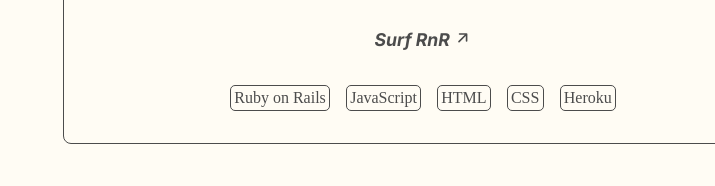
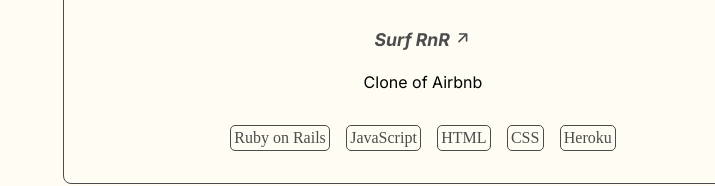
Before and after one commit to a-sfvm/webPortfolio, a React (Vite) app: page / in a window 1280 px wide. Shown: the part 2996-3182 px from the top of the page, without its empty margins (565-1280 px from the left). Built offline with nearby package versions, Linux system fonts and the light colour scheme; a web font is replaced by a local one.

Commit message:
surf rnr

```diff
--- a/src/components/ProjectsSection.jsx
+++ b/src/components/ProjectsSection.jsx
@@ -31,7 +31,7 @@
             <a href="https://github.com/daCunhaFerreira/SURF_RnR" target="_blank">
               <h4 className={classes.projectName}>Surf RnR  <IoArrowForwardOutline className={classes.icon}/></h4>
             </a>
-            <p className={classes.description}></p>
+            <p className={classes.description}>Clone of Airbnb</p>
             <div className={classes.tools}>
               <span className={classes.tool}>Ruby on Rails</span>
               <span className={classes.tool}>JavaScript</span>
```
